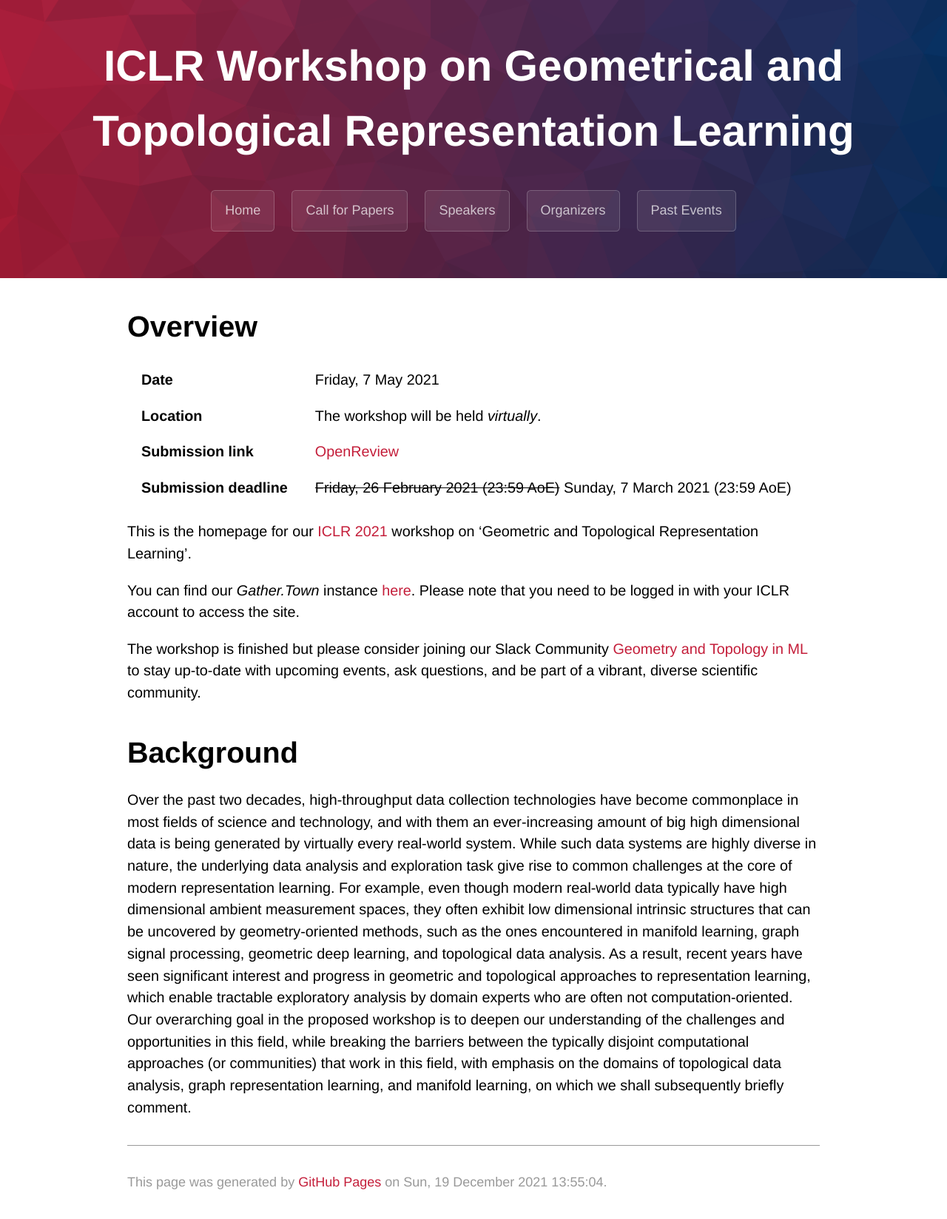
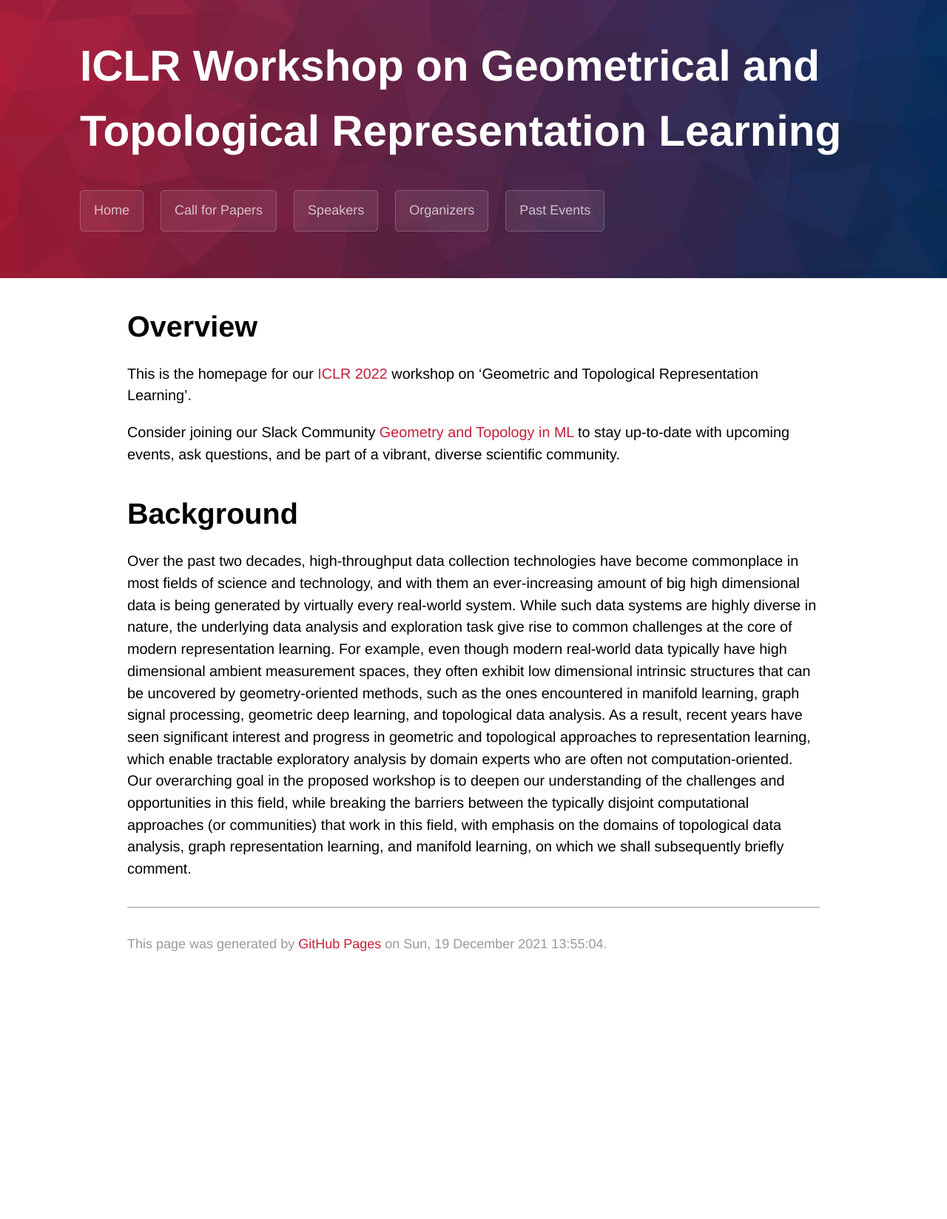
Before and after one commit to gt-rl/gt-rl.github.io, a Jekyll site: the page built from index.md, in a window 1280 px wide. Shown: the whole page at 74% size. Built offline with Jekyll 4.4.1, drawn with Linux system fonts in a browser that asks for light colours; some web fonts are replaced; our own code applies the rules of GitHub Pages for plain Markdown files; after the commit the page ends 1326 px from its top, so only the background shows below that.

Commit message:
Updated style

```diff
--- a/assets/css/style.scss
+++ b/assets/css/style.scss
@@ -40,7 +40,7 @@
 
 .page-header {
   color: $header-heading-color;
-  text-align: center;
+  text-align: left;
   background-color: $header-bg-color;
   background-image: url('/assets/images/banner.png');
   background-repeat: no-repeat;
--- a/index.md
+++ b/index.md
@@ -4,18 +4,22 @@
 
 # Overview
 
+This is the homepage for our [ICLR 2022](https://iclr.cc/Conferences/2022) workshop on 'Geometric and Topological
+Representation Learning'.
+
+<!--
+
 | **Date** |  Friday, 7 May 2021 |
 | **Location** | The workshop will be held *virtually*. |
 | **Submission link** | [OpenReview](https://openreview.net/group?id=ICLR.cc/2021/Workshop/GTRL) |
 | **Submission deadline** | ~~Friday, 26 February 2021 (23:59 AoE)~~ Sunday, 7 March 2021 (23:59 AoE) |
 
-This is the homepage for our [ICLR 2021](https://iclr.cc/Conferences/2021) workshop on 'Geometric and Topological
-Representation Learning'.
-
 You can find our *Gather.Town* instance [here](https://eventhosts.gather.town/app/521DLws31zFHszdo/GTRL%20@%20ICLR%202021).
 Please note that you need to be logged in with your ICLR account to access the site.
 
-The workshop is finished but please consider joining our Slack Community [Geometry and Topology in ML](https://tda-in-ml.slack.com/join/shared_invite/enQtOTIyMTIyNTYxMTM2LTA2YmQyZjVjNjgxZWYzMDUyODY5MjlhMGE3ZTI1MzE4NjI2OTY0MmUyMmQ3NGE0MTNmMzNiMTViMjM2MzE4OTc#/) to stay up-to-date with upcoming events, ask questions, and be part of a vibrant, diverse scientific community.
+-->
+
+Consider joining our Slack Community [Geometry and Topology in ML](https://tda-in-ml.slack.com/join/shared_invite/enQtOTIyMTIyNTYxMTM2LTA2YmQyZjVjNjgxZWYzMDUyODY5MjlhMGE3ZTI1MzE4NjI2OTY0MmUyMmQ3NGE0MTNmMzNiMTViMjM2MzE4OTc#/) to stay up-to-date with upcoming events, ask questions, and be part of a vibrant, diverse scientific community.
 
 # Background
 
```
